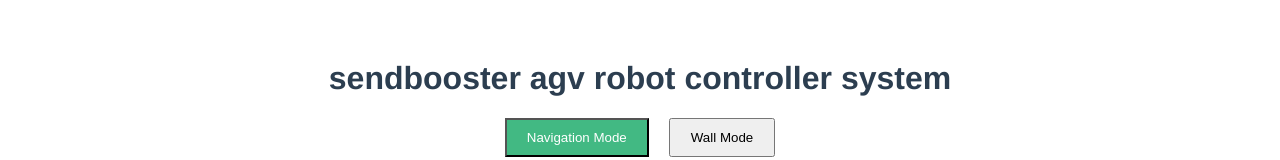
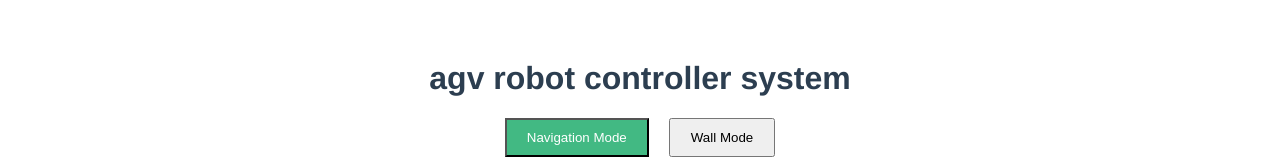
Before and after one commit to SeongminJaden/_ros_web_service, a Vue app in the folder sendbooster_ros_service/: page / in a window 1280 px wide. Shown: the top 160 px of the page. Built offline with nearby package versions, Linux system fonts and the light colour scheme; no server answers.

Commit message:
fix : package name

```diff
--- a/sendbooster_ros_service/package.json
+++ b/sendbooster_ros_service/package.json
@@ -1,5 +1,5 @@
 {
-  "name": "sendbooster_ros_service",
+  "name": "web_ros_service",
   "version": "0.1.0",
   "private": true,
   "scripts": {
--- a/sendbooster_ros_service/src/components/RobotMap.vue
+++ b/sendbooster_ros_service/src/components/RobotMap.vue
@@ -1,7 +1,7 @@
 <template>
   <div id="app">
     <header>
-      <h1>sendbooster agv robot controller system</h1>
+      <h1>agv robot controller system</h1>
     </header>
     <div class="toolbar">
       <button @click="setMode('navigation')" :class="{ active: mode === 'navigation' }">Navigation Mode</button>
```
Also changed, not shown: sendbooster_ros_service/public/logo.png (deleted), 1 other file (tests, documents, lock files or other folders).
